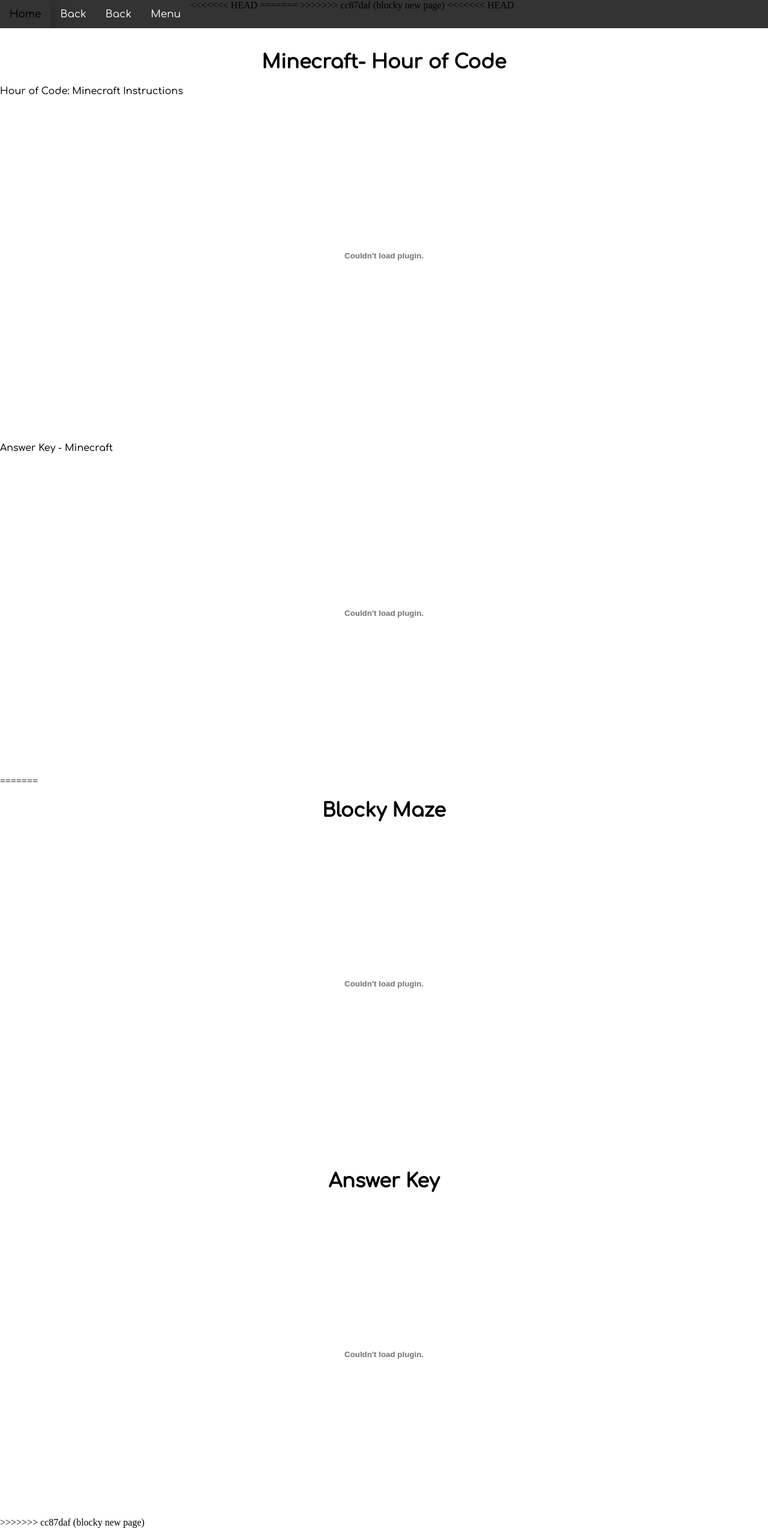
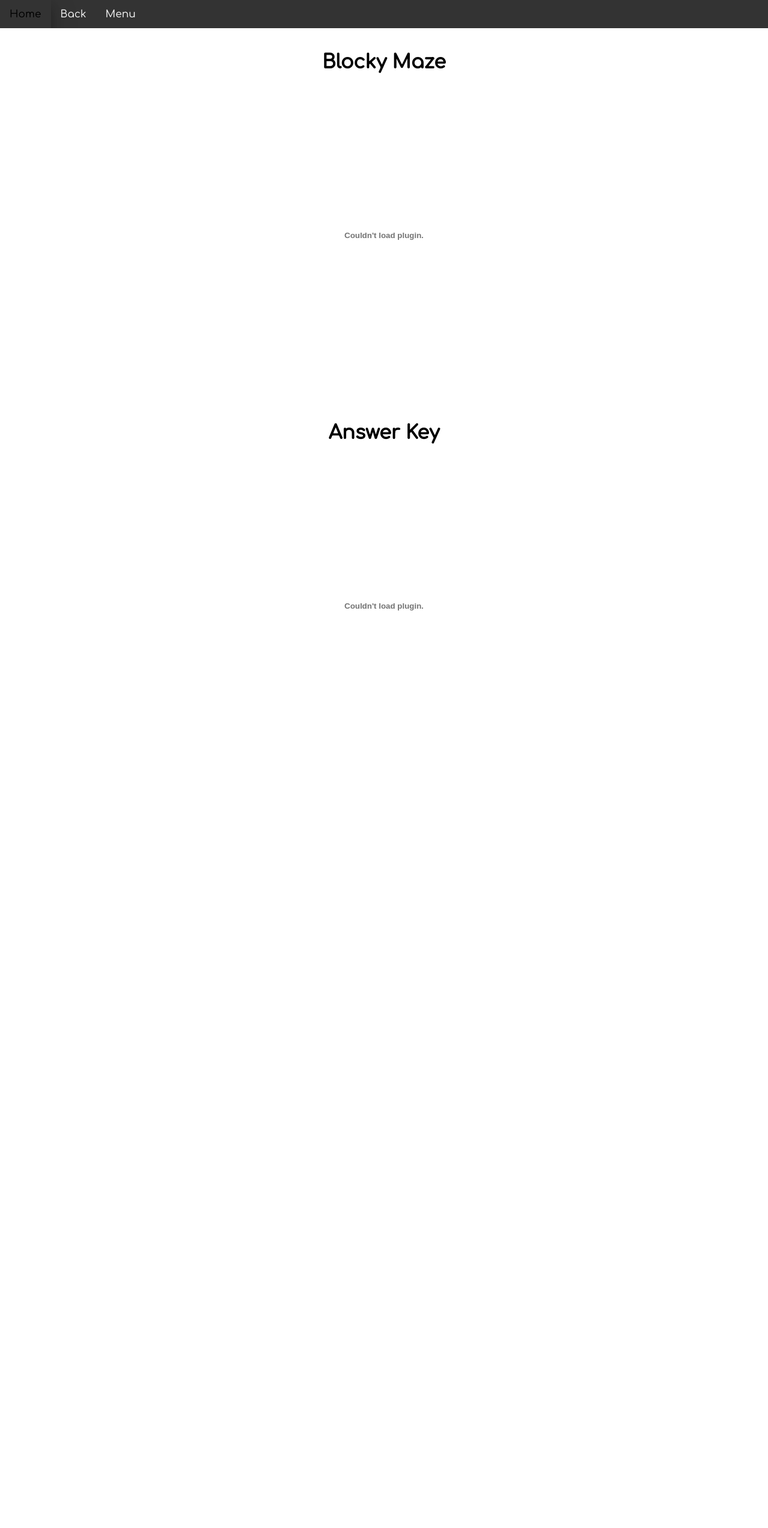
Before and after one commit to VCU-CS-Capstone/CS-23-313-Elementary-School-Computer-Science-Engagement, a Python web app: template src/templates/blocky.html in a window 1280 px wide. Shown: the whole page at 60% size. After the commit the page ends 1018 px from the top, so only its background shows below. Run offline with Jinja, Linux system fonts and the light colour scheme; the template is opened without the code that fills it, so the values that code supplies are empty; some libraries are stand-ins or nearby versions.

Commit message:
accepted blocky changes

```diff
--- a/src/templates/blocky.html
+++ b/src/templates/blocky.html
@@ -122,11 +122,7 @@
     <body>
         <div class="topnav">
             <a class="home" href="require.html">Home</a>
-<<<<<<< HEAD
-            <a class="home" href="minecraft.html">Back</a>
-=======
-            <a class="home" href="snap.html">Back</a>
->>>>>>> cc87daf (blocky new page)
+            <a class="home" href="tech.html">Back</a>
         <div class="dropdown">
             <button class="dropbtn">Menu
               <i class="fa fa-caret-down"></i>
@@ -138,10 +134,7 @@
                     <a href="scratch.html">Scratch  </a>
                     <a href="snap.html">Snap</a>
                     <a href="minecraft.html">Minecraft</a>
-<<<<<<< HEAD
-=======
                     <a href="blocky.html">Blocky</a>
->>>>>>> cc87daf (blocky new page)
                     </ul>
                 <a href="nontech.html">Non-Technology Exercises</a>
                 <ul class="dropdown-nested">
@@ -153,33 +146,6 @@
         </div>
 
         </div>
-<<<<<<< HEAD
-        </div>
-    <br>
-        <div class="container">
-        <h1> Minecraft- Hour of Code  </h1>
-
-        <p>Hour of Code: Minecraft Instructions </p>
-            <embed src="/src/static/Hour_of_Code_ Minecraft Instructions.pdf" type="application/pdf" title="5.1 Lesson" width="100%"
-            height="500px">
-        </div>
-    </br>
-
-    <br>
-        <div class="container">
-        <h1></h1>
-
-        <p>Answer Key - Minecraft  </p>
-            <embed src="/src/static/Hour_of_Code_ Minecraft Key.pdf" type="application/pdf" title="Students Guide " width="100%"
-            height="500px">
-        </div>
-    </br>
-
-
-
-
-
-=======
           </div>
         <br>
             <div class="container">
@@ -203,6 +169,5 @@
 
 
 
->>>>>>> cc87daf (blocky new page)
     </body>
 </html>
--- a/src/templates/drawingA.html
+++ b/src/templates/drawingA.html
@@ -149,7 +149,7 @@
           </div>
         <br>
             <div class="container">
-            <h1> Draw a A Exercise  </h1>
+            <h1> Draw an A Exercise  </h1>
 
             <p> </p>
                 <embed src="/src/static/KeyTeachingMoments(jumpingGame.pdf" type="application/pdf" title="Key Teaching Moments" width="100%"
--- a/src/templates/minecraft.html
+++ b/src/templates/minecraft.html
@@ -239,11 +239,11 @@
             </div>
             <div class="links">
               <ul>
-                <li>
+                <!-- <li>
                   <a href="blocky.html">
                     <button>Blocky</button>
                   </a>
-                </li>
+                </li> -->
               </ul>
             </div>
           </div>
```
